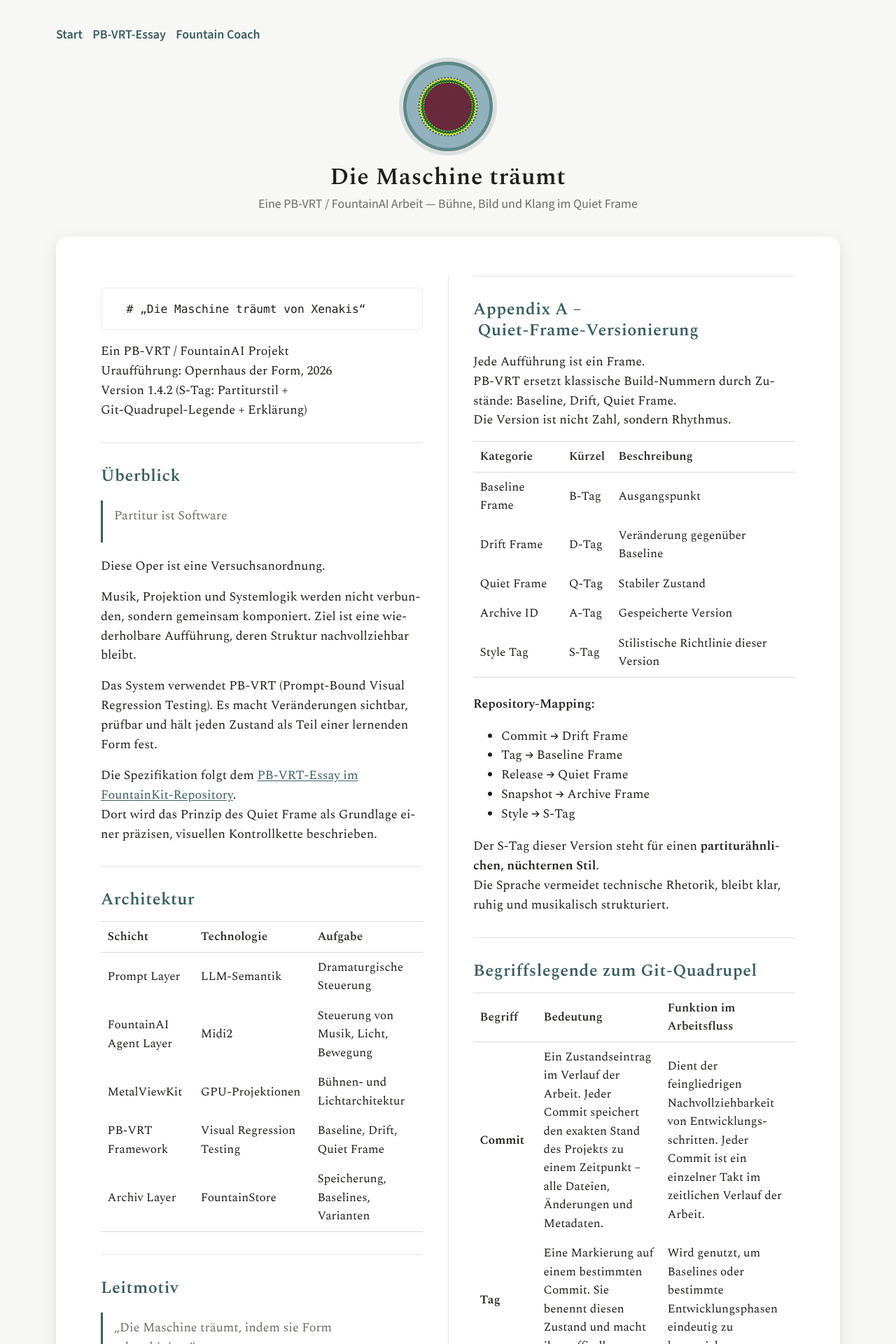
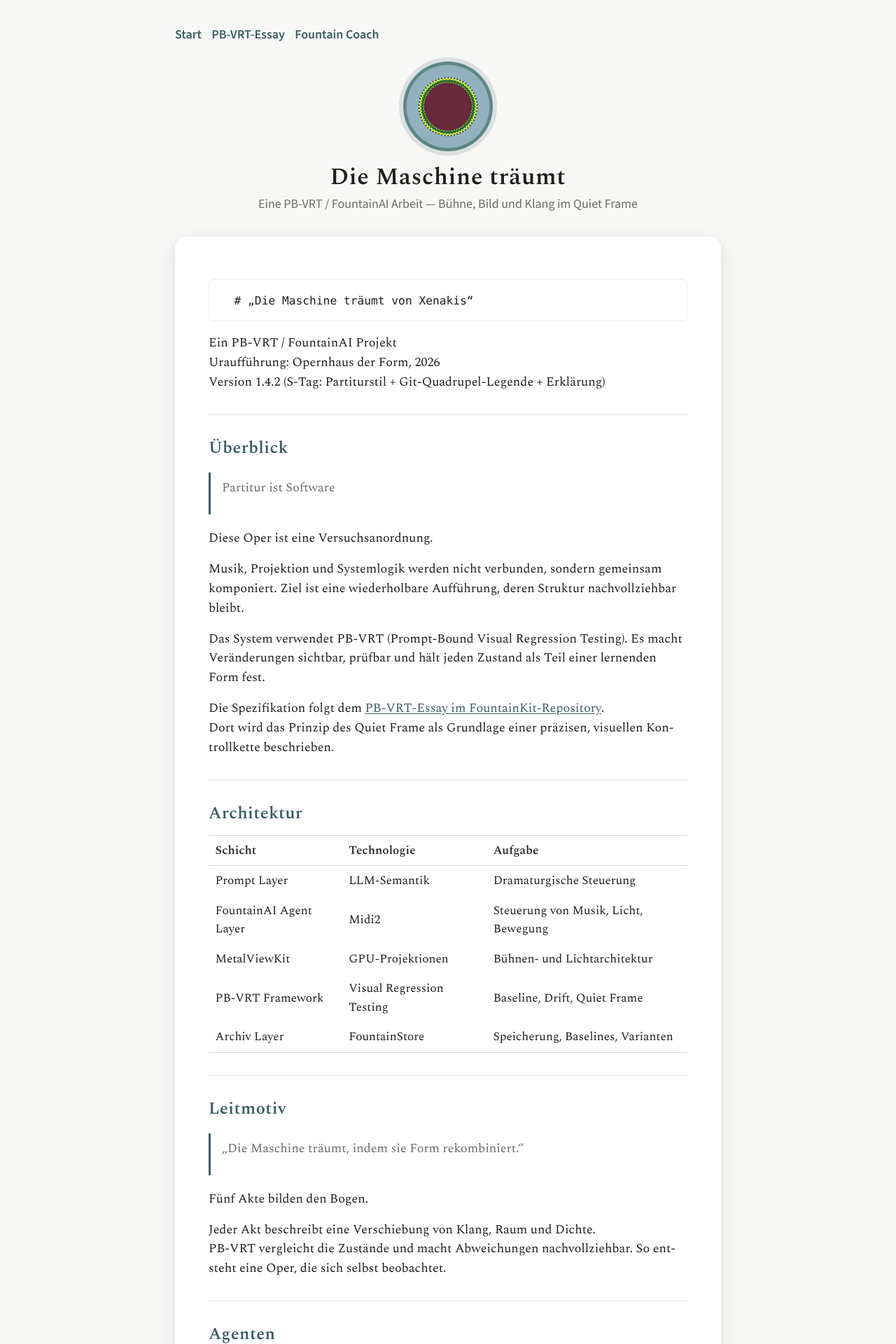
Before and after one commit to Fountain-Coach/Die-Maschine-traeumt, a Jekyll site: the page built from index.md, in a window 1280 px wide. Shown: the top 1920 px of the page at 70% size. Built offline with Jekyll 4.4.1, drawn with Linux system fonts in a browser that asks for light colours.

Commit message:
style: revert to one-column layout; narrow paper width to ~900px to match baseline; keep Spectral/Source Sans from Google Fonts

```diff
--- a/assets/css/style.css
+++ b/assets/css/style.css
@@ -10,7 +10,7 @@
 * { box-sizing: border-box; }
 html, body { margin: 0; padding: 0; background: var(--bg); color: var(--ink); }
 body { font-family: 'Spectral', Georgia, serif; line-height: 1.55; font-size: 18px; }
-.container { max-width: 1160px; padding: 2rem 1.25rem 5rem; margin: 0 auto; }
+.container { max-width: var(--maxw); padding: 2rem 1.25rem 5rem; margin: 0 auto; }
 .nav { display: flex; gap: .9rem; margin: .25rem 0 1.25rem; align-items: center; }
 .nav__link { color: var(--accent); text-decoration: none; font-family: 'Source Sans 3', system-ui, -apple-system, Segoe UI, Roboto, Helvetica, Arial, sans-serif; font-weight: 600; }
 .nav__link:hover { text-decoration: underline; }
@@ -21,12 +21,8 @@ body { font-family: 'Spectral', Georgia, serif; line-height: 1.55; font-size: 18
 
 /* Page + paper + spread (two-column, book-like) */
 .page { background: transparent; }
-.paper { background: #ffffff; border-radius: 16px; box-shadow: 0 8px 28px rgba(0,0,0,.08), 0 2px 10px rgba(0,0,0,.05); padding: 44px 48px; margin: 0 auto; max-width: 1024px; }
-.spread { column-count: 1; column-gap: 0; }
-@media (min-width: 1100px) {
-  .paper { max-width: 1120px; padding: 56px 64px; }
-  .spread { column-count: 2; column-gap: 72px; column-rule: 1px solid #e6e4df; }
-}
+.paper { background: #ffffff; border-radius: 16px; box-shadow: 0 8px 28px rgba(0,0,0,.08), 0 2px 10px rgba(0,0,0,.05); padding: 44px 48px; margin: 0 auto; max-width: 900px; }
+.spread { width: 100%; }
 
 h1, h2, h3 { font-family: 'Spectral', Georgia, serif; line-height: 1.25; margin: 2rem 0 1rem; }
 h1 { font-weight: 600; font-size: 2.1rem; }
```
